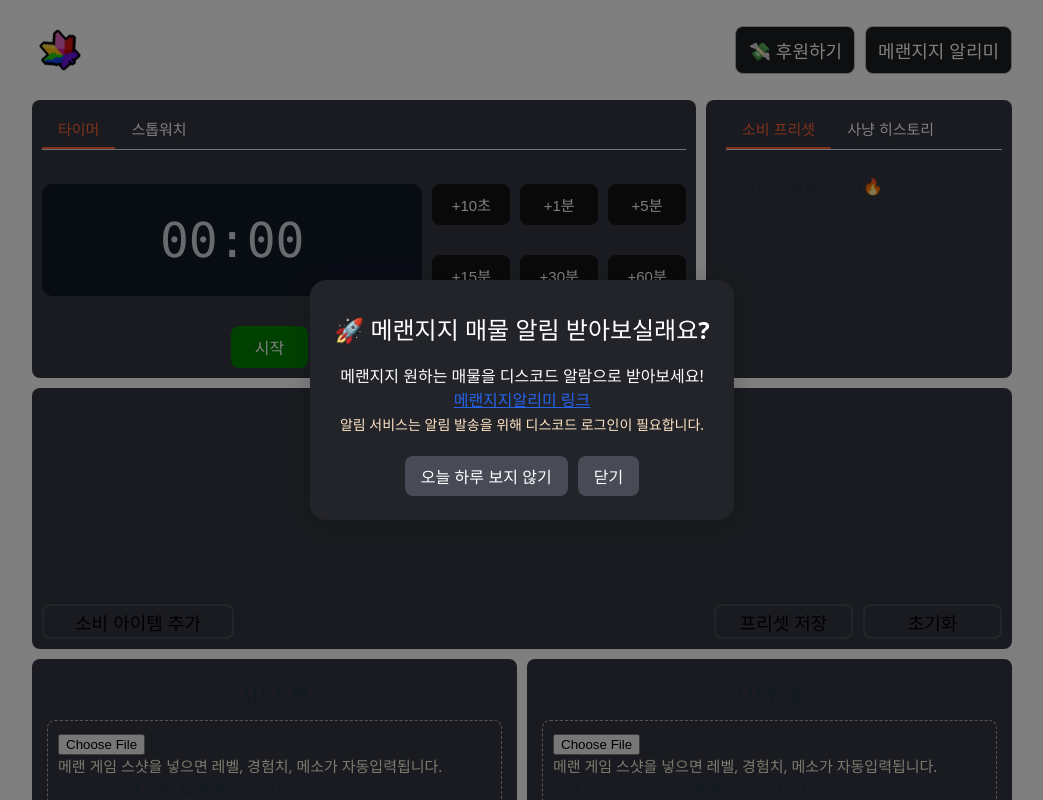
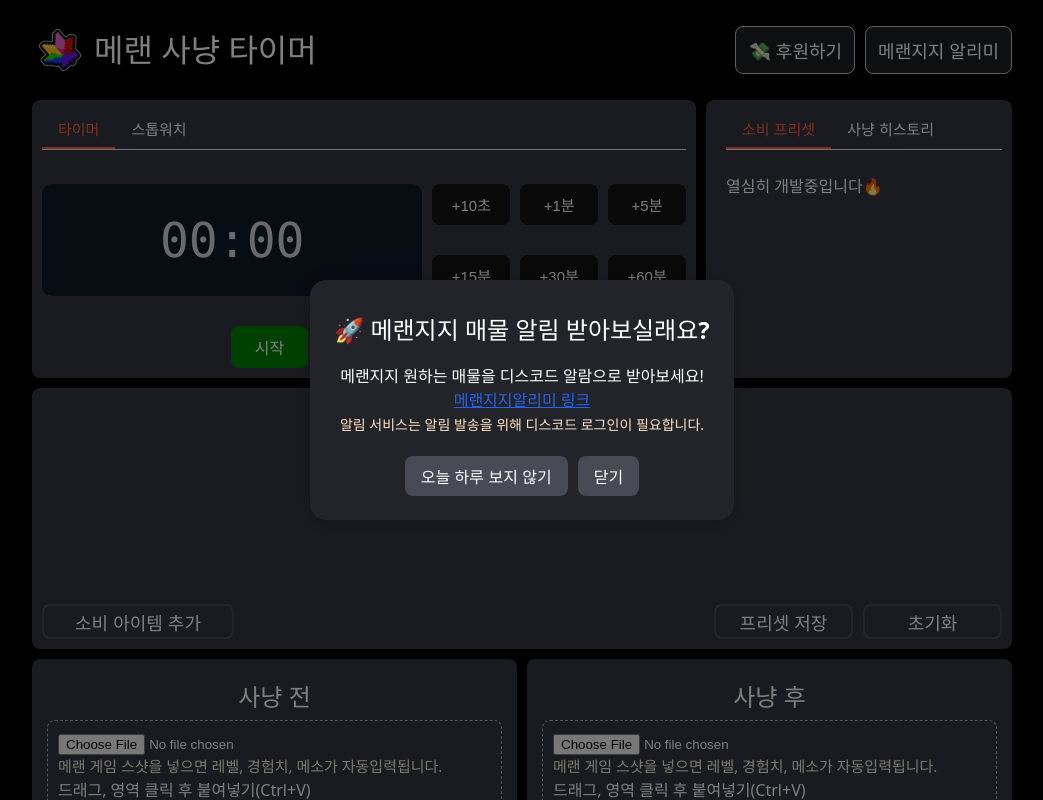
Before and after one commit to TaeTaeKim/malan-timer-fe, a Vue app: page / in a window 1280 px wide. Shown: the top 800 px of the page, without its empty margins (118-1161 px from the left). Built offline with nearby package versions, Linux system fonts and the light colour scheme.

Commit message:
<style> : Update background color and text styles for improved visibility

```diff
--- a/index.html
+++ b/index.html
@@ -6,7 +6,7 @@
     <meta name="viewport" content="width=device-width, initial-scale=1.0" />
     <title>메랜타이머</title>
   </head>
-  <body>
+  <body style="background-color: black">
     <div id="app"></div>
     <script type="module" src="/src/main.ts"></script>
   </body>
--- a/src/components/AppHeader.vue
+++ b/src/components/AppHeader.vue
@@ -16,7 +16,7 @@ function goToNotifier() {
   <header class="app-header">
     <div class="logo-title">
       <img src="../assets/logo.png" alt="Logo" class="logo-image">
-      <h1>메랜 사냥 타이머</h1>
+      <h1 class="title-text">메랜 사냥 타이머</h1>
     </div>
     <div class="header-actions">
       <div class="support-container">
--- a/src/style.css
+++ b/src/style.css
@@ -71,16 +71,20 @@ h2 {
   margin: 0 auto;
   padding: 20px;
 }
+.title-text {
+  color: white;
+}
 
 @media (prefers-color-scheme: light) {
   :root {
-    color: #213547;
+    color: #fff;
     background-color: #ffffff;
   }
   a:hover {
     color: #747bff;
   }
   button {
-    background-color: #f9f9f9;
+    background-color: gray;
+    color: #fff;
   }
 }
```
